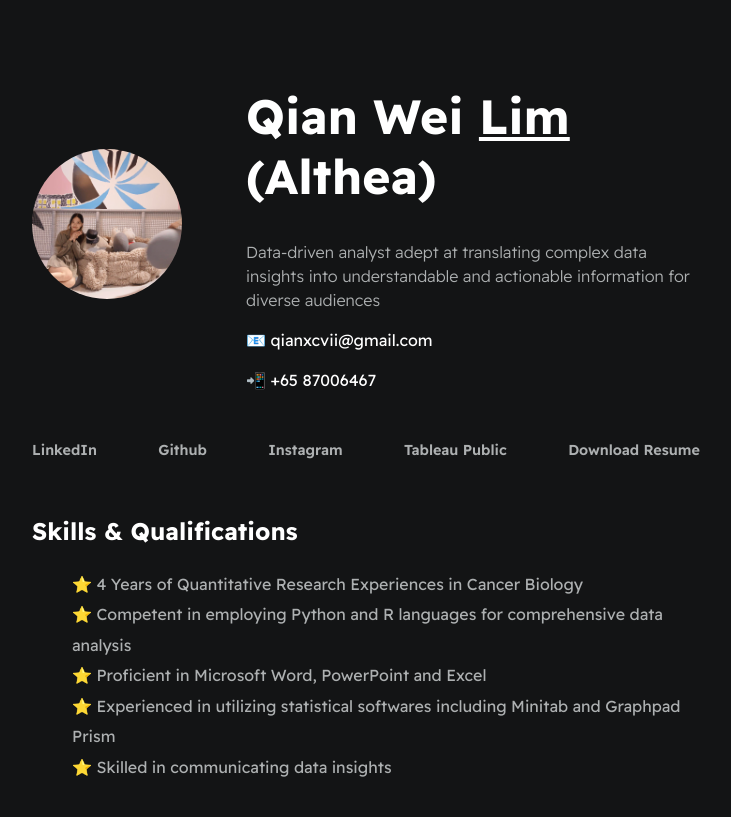
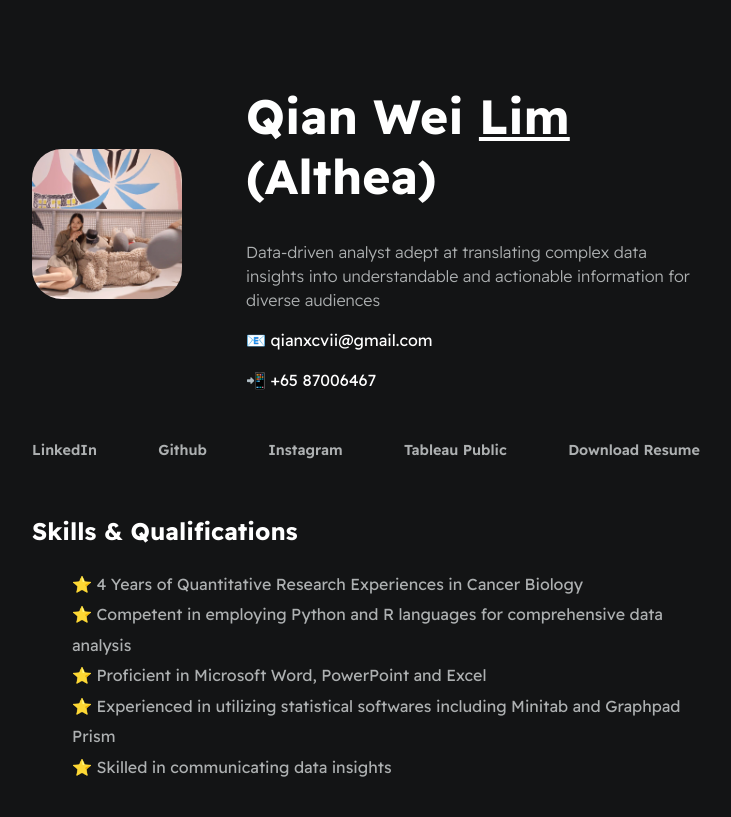
Before and after one commit to altheaxcvii/Digital-Resume, a plain HTML site: page index.html in a window 1280 px wide. Shown: the top 817 px of the page, without its empty margins (274-1005 px from the left). Drawn offline with Linux system fonts and the light colour scheme.

Commit message:
troubleshoot

```diff
--- a/index.html
+++ b/index.html
@@ -11,7 +11,7 @@
 
         <!--Profile-->
         <section id = 'profile--portion' class = 'section--page'>
-            <img id="profile-pic" src="./assets/images/photo_2023-06-12_13-53-55.JPG">
+            <img id="profile-pic" src="./assets/images/photo_2023-06-12_13-53-55.jpg">
             <div>
                 <h1 id="name">Qian Wei <u>Lim</u> (Althea)</h1>
                 <p id="bio">Data-driven analyst adept at translating complex data insights into understandable and actionable information for diverse audiences</p>
--- a/styles/main.css
+++ b/styles/main.css
@@ -67,7 +67,7 @@ li{
     width: 150px;
     height: 150px;
     object-fit: contain;
-    border-radius: 50%;
+    border-radius: 20%;
 }
 
 #ending-pic{
```
